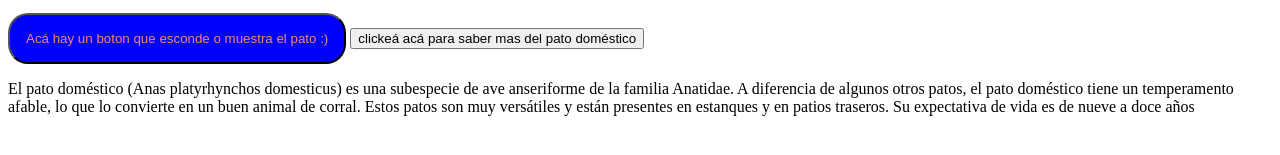
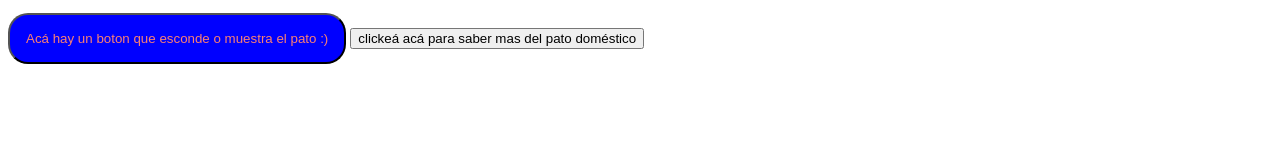
Before and after one commit to Shining-Gangstar/Test, a plain HTML site: page index.html in a window 1280 px wide. Both pictures are taken after a click on the button "clickeá acá para saber mas del pato doméstico". Shown: the part 439-594 px from the top of the page. Drawn offline with Linux system fonts and the light colour scheme.

Commit message:
Add files via upload

```diff
--- a/script.js
+++ b/script.js
@@ -17,13 +17,13 @@ let patos = document.getElementsByClassName("patopareja")
 		patos[1].style.display = "inline-block"
 	}
 }
-let tInfo = 0
+
 function infopatos() {
-	if (tInfo == 0){
-		document.getElementById("patoinfo").style.display = "block"
-		tInfo = 1
+	if (document.getElementById("patoinfo").style.height == "0px"){
+		document.getElementById("patoinfo").style.height = "7rem"
+		console.log("a")
 	} else {
-		document.getElementById("patoinfo").style.display = "none"
-		tInfo = 0
+		document.getElementById("patoinfo").style.height = "0px"
+		console.log("b")
 	}
 }
--- a/styles.css
+++ b/styles.css
@@ -26,5 +26,9 @@
 	height: auto;
 }
 #patoinfo{
-	display: none;
+	display: block;
+	overflow: hidden;
+    width: 100%;
+    height: 0px;
+    transition: height 0.5s ease-in 0s;
 }
```
